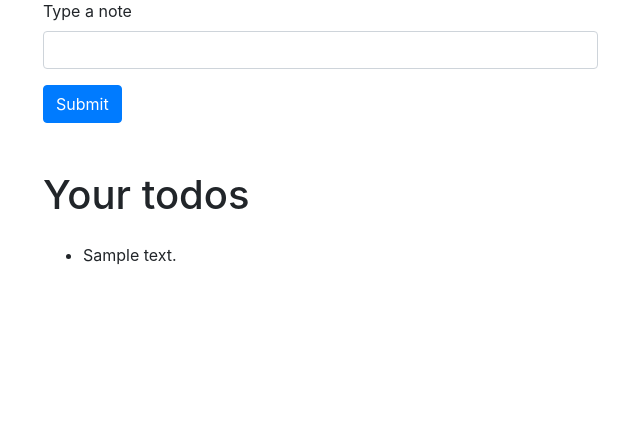
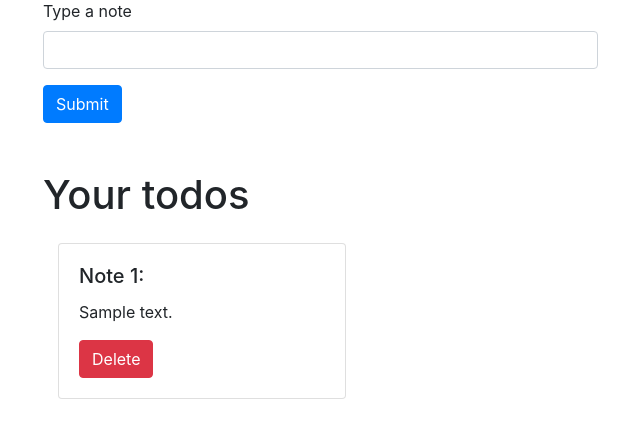
Before and after one commit to AshishMhrzn10/Todo, a Django app: page / in a window 1280 px wide. Shown: the part 105-543 px from the top of the page, without its empty margins (42-682 px from the left). Run offline with Django 3.2, Linux system fonts and the light colour scheme; a user stored in the database is signed in; tables that the repository leaves empty hold one stand-in row (values such as "Sample post"); some libraries are stand-ins or nearby versions.

Commit message:
Delete done

```diff
--- a/app/urls.py
+++ b/app/urls.py
@@ -4,4 +4,5 @@ from . import views
 urlpatterns = [
     path('', views.list, name="home"),
     path('add/', views.add_todo, name="add"),
+    path('delete/<post_id>/', views.delete_todo, name="delete"),
 ]
--- a/app/views.py
+++ b/app/views.py
@@ -24,3 +24,11 @@ def add_todo(request):
         return render(request, 'app/home.html')
 
     return render(request, 'app/home.html')
+
+
+@login_required(login_url='/accounts/login/')
+def delete_todo(request, post_id=None):
+    post = Todo.objects.get(id=post_id)
+    post.delete()
+    messages.error(request, f"Deleted node")
+    return redirect('home')
--- a/templates/app/home.html
+++ b/templates/app/home.html
@@ -19,13 +19,25 @@
 
   <h1 class="my-4">Your todos</h1>
 
-  <div>
-    <ul>
-      {% for list in lists %}
-      <li>{{list}}</li>
-      {% endfor %}
-    </ul>
-  </div>
+<div class="container">
+  <div class="row">
+    {% for list in lists %}
+    <div class="col-md-4">
+    <div class="card" style="width: 18rem;">
+      <div class="card-body">
+        <h5 class="card-title">Note {{forloop.counter}}:</h5>
+        <p class="card-text">{{list}}</p>
+        <form method="post">
+          {% csrf_token %}
+          <a href="{% url 'delete' list.id %}" class="btn btn-danger">Delete</a>
+        </form>
+      </div>
+    </div>
+    </div>
+      {% if forloop.counter|divisibleby:3 %}
+            </div><div class="row my-2">
+      {% endif %}
+    {% endfor %}
 </div>
 
 {% endblock content %}
```
